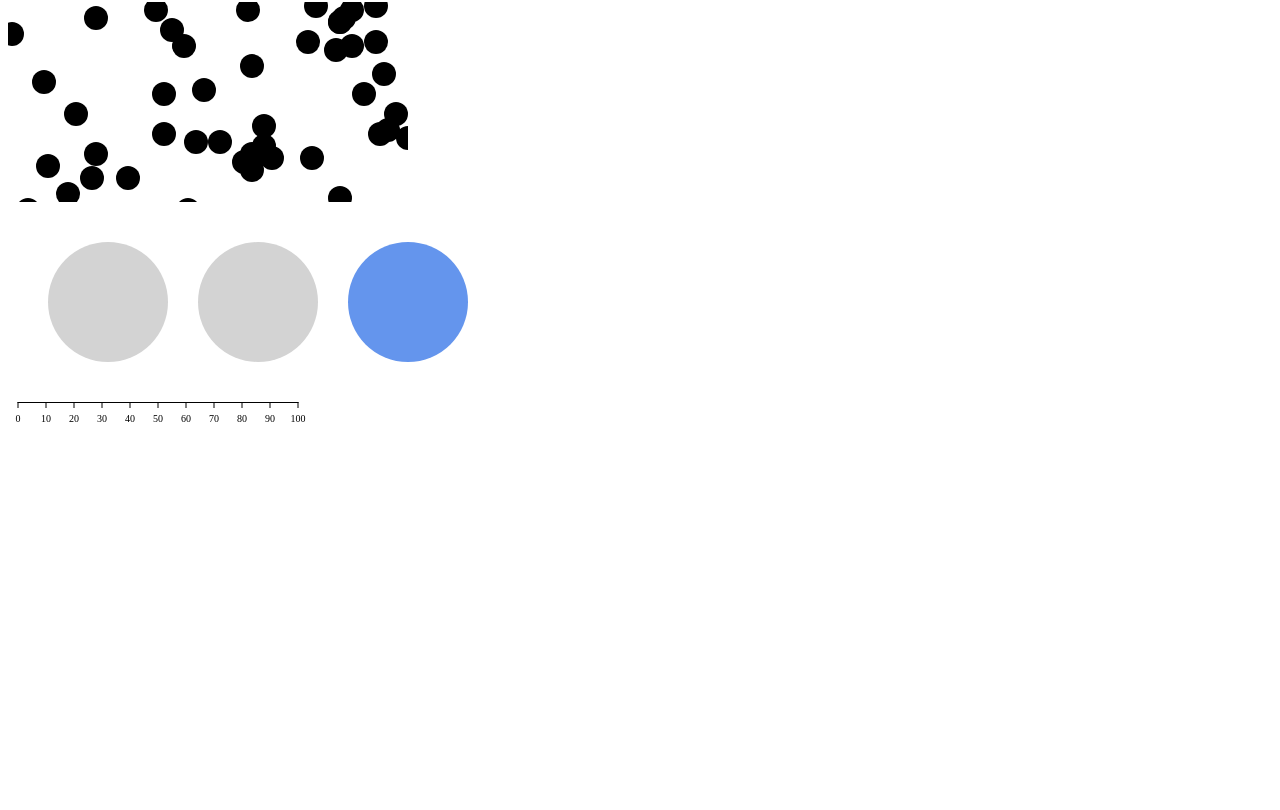
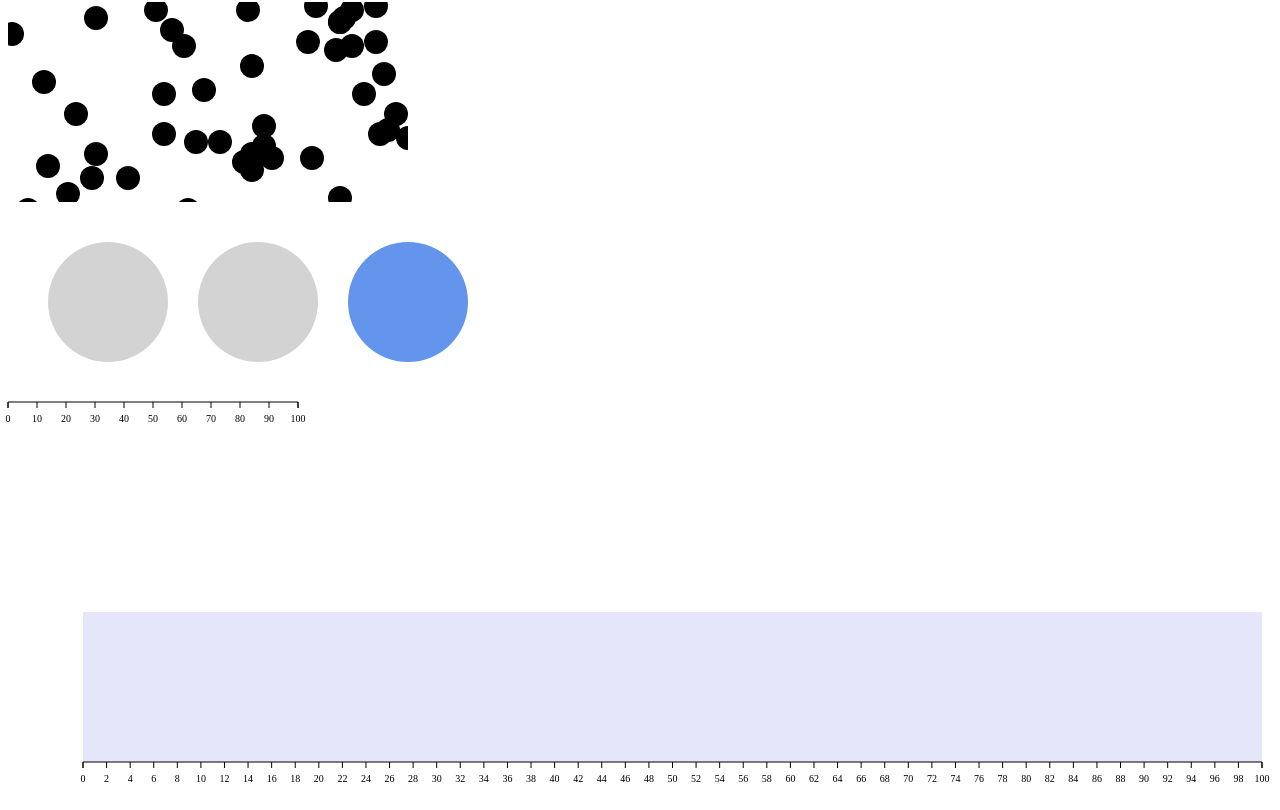
Before and after one commit to o7Ghost/React-Learning-Projects, a React (Vite) app in the folder 05-D3JS/: page / in a window 1280 px wide. Shown: the part 206-1016 px from the top of the page. Before the commit the page ends 816 px from the top, so only its background shows below. Built offline with nearby package versions, Linux system fonts and the light colour scheme.

Commit message:
feat(ResizableAxis): resizable axis

```diff
--- a/05-D3JS/package.json
+++ b/05-D3JS/package.json
@@ -11,6 +11,7 @@
     "compile": "pnpm tsc"
   },
   "dependencies": {
+    "@juggle/resize-observer": "^3.4.0",
     "@react-spring/web": "^9.7.5",
     "d3": "^7.9.0",
     "react": "^18.3.1",
--- a/05-D3JS/src/App.tsx
+++ b/05-D3JS/src/App.tsx
@@ -3,6 +3,7 @@ import {
   RandonCircles,
   AnimatedCircles,
   Axis,
+  ChartWithDimensions,
 } from "./components";
 
 const style = {
@@ -10,6 +11,7 @@ const style = {
   height: "200px",
   width: "100%",
 };
+
 function App() {
   return (
     <>
@@ -25,6 +27,8 @@ function App() {
       <div style={style}>
         <Axis />
       </div>
+
+      <ChartWithDimensions />
     </>
   );
 }
--- a/05-D3JS/src/components/Axis.tsx
+++ b/05-D3JS/src/components/Axis.tsx
@@ -1,17 +1,34 @@
 import { useMemo } from "react";
 import * as d3 from "d3";
 
-export const Axis = () => {
+export const Axis = ({
+  domain = [0, 100],
+  range = [0, 290],
+}: {
+  domain?: any;
+  range?: any;
+}) => {
   const ticks = useMemo(() => {
-    const xScale = d3.scaleLinear().domain([0, 100]).range([10, 290]);
+    const xScale = d3.scaleLinear().domain(domain).range(range);
 
-    return xScale.ticks().map((value) => ({ value, xOffset: xScale(value) }));
-  }, []);
+    const width = range[1] - range[0];
+    const pixelsPerTick = 30;
 
-  console.log(ticks);
+    const numberOfTicksTarget = Math.max(1, Math.floor(width / pixelsPerTick));
+
+    return xScale
+      .ticks(numberOfTicksTarget)
+      .map((value) => ({ value, xOffset: xScale(value) }));
+  }, [domain, range]);
+
   return (
-    <svg>
-      <path d="M 9.5 0.5 H 290.5" stroke="currentColor" />
+    <svg height={30} style={{ overflow: "visible" }}>
+      <path
+        //   d="M 9.5 0.5 H 290.5"
+        d={["M", range[0], 6, "v", -6, "H", range[1], "v", 6].join(" ")}
+        stroke="currentColor"
+        fill="none"
+      />
       {ticks.map(({ value, xOffset }) => (
         <g key={value} transform={`translate(${xOffset}, 0)`}>
           <line y2="6" stroke="currentColor" />
--- /dev/null
+++ b/05-D3JS/src/components/ChartWithDimensions.tsx
@@ -0,0 +1,113 @@
+import { LegacyRef, useEffect, useMemo, useRef, useState } from "react";
+import { ResizeObserver } from "@juggle/resize-observer";
+import * as d3 from "d3";
+import { Axis } from "./Axis";
+
+type Dimension = {
+  width?: number;
+  height?: number;
+  marginLeft?: number;
+  marginRight?: number;
+  marginBottom?: number;
+  marginTop?: number;
+};
+
+const combineChartDimensions = (dimensions: Dimension) => {
+  const parsedDimension = {
+    ...dimensions,
+    marginTop: dimensions?.marginTop || 10,
+    marginRight: dimensions?.marginRight || 10,
+    marginBottom: dimensions?.marginBottom || 40,
+    marginLeft: dimensions?.marginLeft || 75,
+  };
+
+  return {
+    ...parsedDimension,
+    boundedHeight: Math.max(
+      (parsedDimension?.height ?? 0) -
+        (parsedDimension.marginTop + parsedDimension.marginBottom),
+      0
+    ),
+    boundedWidth: Math.max(
+      (parsedDimension?.width ?? 0) -
+        (parsedDimension.marginLeft + parsedDimension.marginRight),
+      0
+    ),
+  };
+};
+
+const useChartWithDimensions = (passedSettings: Dimension) => {
+  const ref = useRef<any>();
+  const dimensions = combineChartDimensions(passedSettings);
+
+  const [width, setWidth] = useState(0);
+  const [height, setHeight] = useState(0);
+
+  useEffect(() => {
+    if (dimensions.width && dimensions.height) {
+      return () => [ref, dimensions] as const;
+    }
+
+    const element: any = ref.current;
+
+    const resizeObserver = new ResizeObserver((entries) => {
+      if (!Array.isArray(entries)) {
+        return;
+      }
+      if (!entries.length) {
+        return;
+      }
+
+      const entry = entries[0];
+
+      if (width != entry.contentRect.width) {
+        setWidth(entry.contentRect.width);
+      }
+      if (height != entry.contentRect.height) {
+        setHeight(entry.contentRect.height);
+      }
+    });
+
+    resizeObserver.observe(element);
+
+    return () => resizeObserver.unobserve(element);
+  }, []);
+
+  const newSettings = combineChartDimensions({
+    ...dimensions,
+    width: dimensions.width || width,
+    height: dimensions.height || height,
+  });
+
+  return [ref, newSettings] as const;
+};
+
+const chartSettings = {};
+
+export const ChartWithDimensions = () => {
+  const [ref, dms] = useChartWithDimensions(chartSettings);
+
+  const xScale = useMemo(() => {
+    return d3.scaleLinear().domain([0, 100]).range([0, dms.boundedWidth]);
+  }, [dms.boundedWidth]);
+
+  console.log(dms.boundedWidth);
+  return (
+    <div ref={ref} style={{ height: "200px" }}>
+      <svg width={dms.width} height={dms.height}>
+        <g
+          transform={`translate(${[dms.marginLeft, dms.marginTop].join(",")})`}
+        >
+          <rect
+            width={dms.boundedWidth}
+            height={dms.boundedHeight}
+            fill="lavender"
+          />
+          <g transform={`translate(${[0, dms.boundedHeight].join(",")})`}>
+            <Axis domain={xScale.domain()} range={xScale.range()} />
+          </g>
+        </g>
+      </svg>
+    </div>
+  );
+};
--- a/05-D3JS/src/components/index.ts
+++ b/05-D3JS/src/components/index.ts
@@ -2,3 +2,4 @@ export { Axis } from "./Axis";
 export { SingleCircleD3 } from "./SingleCircleD3";
 export { RandonCircles } from "./RandomCircles";
 export { AnimatedCircles } from "./AnimatedCircles";
+export { ChartWithDimensions } from "./ChartWithDimensions";
```
Also changed, not shown: 1 other file (tests, documents, lock files or other folders).
